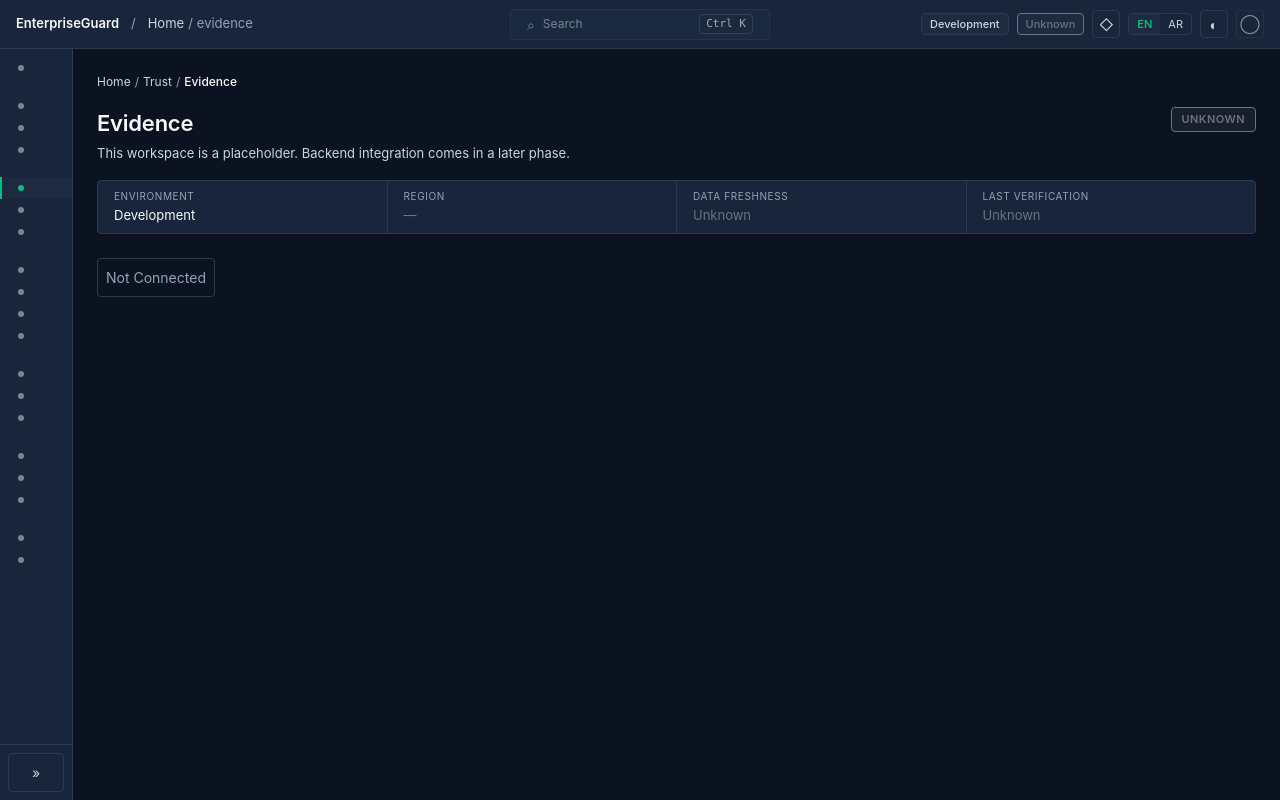
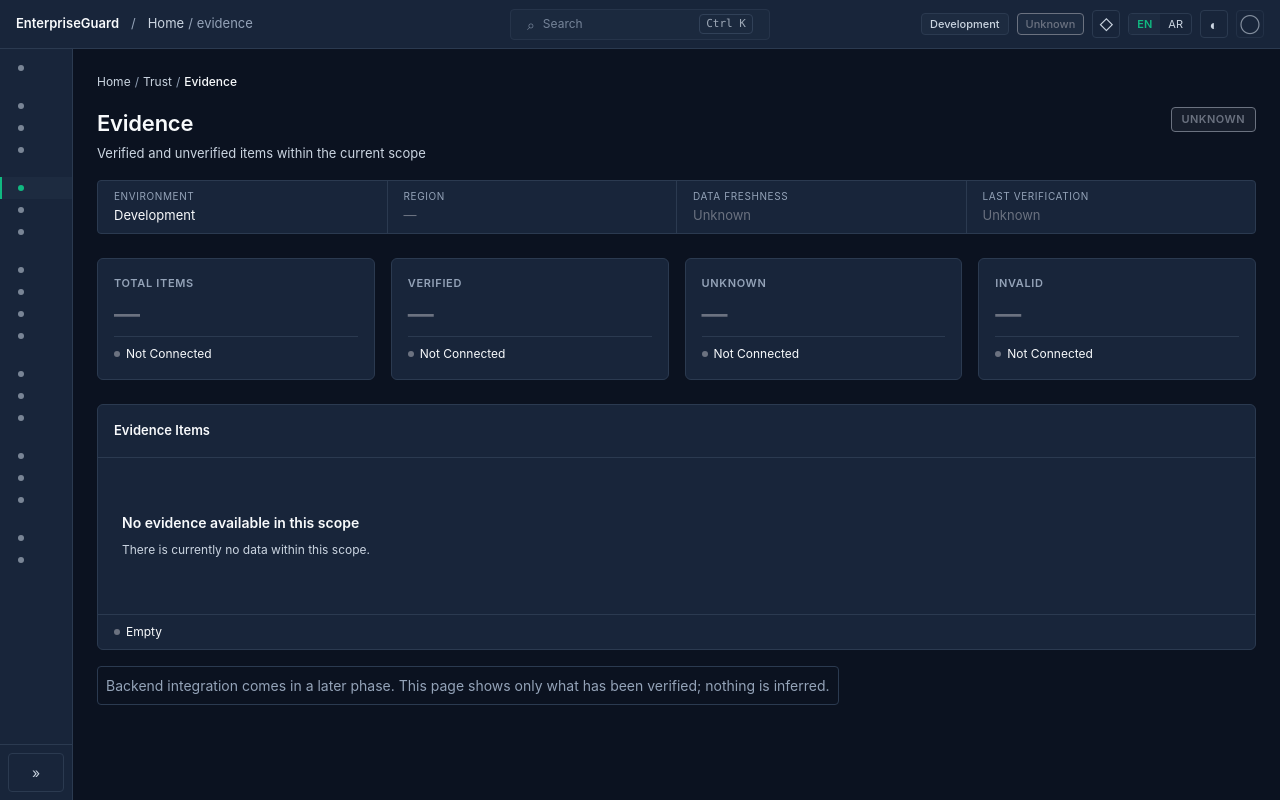
Before and after one commit to Bashar100-A/EnterpriseGuard, a React (Vite) app in the folder frontend/: page /evidence in a window 1280 px wide. Built offline with nearby package versions, Linux system fonts and the light colour scheme.

Commit message:
UI-01.E.2: add Evidence page (first real page with primitives)

```diff
--- a/frontend/src/app/router.tsx
+++ b/frontend/src/app/router.tsx
@@ -3,6 +3,7 @@ import { RootLayout } from './RootLayout'
 import { ErrorBoundary } from './ErrorBoundary'
 import { PageShell } from './PageShell'
 import { NotFound } from './NotFound'
+import { EvidencePage } from '../features/evidence'
 
 export interface RouteSpec {
   path: string
@@ -37,7 +38,10 @@ function buildChildRoutes(): RouteObject[] {
   const children: RouteObject[] = []
 
   ROUTE_SPECS.forEach((spec, i) => {
-    const element = <PageShell titleKey={spec.titleKey} groupKey={spec.groupKey} />
+    const element =
+      spec.path === '/evidence'
+        ? <EvidencePage />
+        : <PageShell titleKey={spec.titleKey} groupKey={spec.groupKey} />
     if (i === 0) {
       children.push({ index: true, element })
     } else {
--- a/frontend/src/app/styles.css
+++ b/frontend/src/app/styles.css
@@ -2083,3 +2083,19 @@ body {
 .eg-danger__btn--confirm:hover:not(:disabled) {
   filter: brightness(1.08);
 }
+
+/* ------------------------------------------------------------
+   EvidencePage (E.2)
+   First real page. Full-provenance, no fabricated rows.
+   ------------------------------------------------------------ */
+
+.eg-evidence-page__metrics {
+  display: grid;
+  grid-template-columns: repeat(auto-fit, minmax(200px, 1fr));
+  gap: var(--eg-space-3);
+  margin-block-end: var(--eg-space-4);
+}
+
+.eg-evidence-page__table {
+  margin-block-end: var(--eg-space-3);
+}
--- /dev/null
+++ b/frontend/src/features/evidence/EvidencePage.tsx
@@ -0,0 +1,151 @@
+import { type ReactElement } from 'react'
+import { useTranslation } from 'react-i18next'
+
+import { WorkspaceHeader, ContextStrip } from '../../components/workspace'
+import { MetricCard, EnterpriseTable } from '../../components/data-display'
+import type { EnterpriseColumn, MetricValue } from '../../components/data-display'
+import {
+  EvidenceIndicator,
+  TechnicalIdentifier,
+} from '../../components/security'
+import type { VerificationState } from '../../components/security'
+
+interface EvidenceRow {
+  id: string
+  source: string
+  verifiedAt: string
+  state: VerificationState
+}
+
+function resolveEnvironment(): string {
+  const mode = import.meta.env.MODE
+  if (mode === 'production') return 'Production'
+  if (mode === 'development') return 'Development'
+  if (mode === 'test') return 'Test'
+  return 'Unknown'
+}
+
+/**
+ * EvidencePage — UI-01.E.2.
+ *
+ * Displays evidence items within the current scope with full provenance.
+ *
+ * In UI-01 there is no backend yet, so the page renders only the honest
+ * empty state. No rows are fabricated. When the backend arrives, this same
+ * page will display real data — no component changes required.
+ *
+ * Uses:
+ *   - WorkspaceHeader + ContextStrip (structure)
+ *   - MetricCard (summary counts — showing Not Connected for now)
+ *   - EnterpriseTable (item list)
+ *   - EvidenceIndicator (per-row verification)
+ *   - TechnicalIdentifier (evidence IDs — mono, LTR-safe, copyable)
+ */
+export function EvidencePage(): ReactElement {
+  const { t } = useTranslation('evidence')
+  const { t: tW } = useTranslation('workspace')
+  const { t: tN } = useTranslation('navigation')
+
+  // No backend in UI-01. Empty by design.
+  const rows: EvidenceRow[] = []
+  const backendConnected = false
+
+  const columns: EnterpriseColumn<EvidenceRow>[] = [
+    {
+      key: 'id',
+      header: t('table.id'),
+      render: (r) => <TechnicalIdentifier value={r.id} maxLength={16} />,
+    },
+    {
+      key: 'source',
+      header: t('table.source'),
+      render: (r) => r.source,
+    },
+    {
+      key: 'verifiedAt',
+      header: t('table.verifiedAt'),
+      render: (r) => <span className="eg-mono">{r.verifiedAt}</span>,
+    },
+    {
+      key: 'verification',
+      header: t('table.verification'),
+      render: (r) => <EvidenceIndicator state={r.state} />,
+    },
+  ]
+
+  const emptyValue: MetricValue = { value: null }
+  const totalValue: MetricValue = backendConnected ? { value: rows.length } : emptyValue
+  const verifiedValue: MetricValue = backendConnected
+    ? { value: rows.filter((r) => r.state === 'verified').length }
+    : emptyValue
+  const unknownValue: MetricValue = backendConnected
+    ? { value: rows.filter((r) => r.state === 'unknown').length }
+    : emptyValue
+  const invalidValue: MetricValue = backendConnected
+    ? { value: rows.filter((r) => r.state === 'invalid').length }
+    : emptyValue
+
+  const breadcrumb = [
+    { label: tW('breadcrumb.home') },
+    { label: tN('groups.trust') },
+    { label: t('title'), current: true },
+  ]
+
+  return (
+    <>
+      <WorkspaceHeader
+        breadcrumb={breadcrumb}
+        title={t('title')}
+        description={t('description')}
+        assuranceState="unknown"
+        context={
+          <ContextStrip
+            environment={resolveEnvironment()}
+            region="—"
+            dataFreshness="Unknown"
+            lastVerification="Unknown"
+          />
+        }
+      />
+
+      <section
+        className="eg-evidence-page__metrics"
+        aria-label={t('table.caption')}
+      >
+        <MetricCard
+          label={t('metrics.total')}
+          value={totalValue}
+          dataState={backendConnected ? 'live' : 'notConnected'}
+        />
+        <MetricCard
+          label={t('metrics.verified')}
+          value={verifiedValue}
+          dataState={backendConnected ? 'live' : 'notConnected'}
+        />
+        <MetricCard
+          label={t('metrics.unknown')}
+          value={unknownValue}
+          dataState={backendConnected ? 'live' : 'notConnected'}
+        />
+        <MetricCard
+          label={t('metrics.invalid')}
+          value={invalidValue}
+          dataState={backendConnected ? 'live' : 'notConnected'}
+        />
+      </section>
+
+      <section className="eg-evidence-page__table">
+        <EnterpriseTable<EvidenceRow>
+          columns={columns}
+          rows={rows}
+          getRowKey={(r) => r.id}
+          state={backendConnected ? 'loaded' : 'empty'}
+          caption={t('table.caption')}
+          emptyMessage={t('table.empty')}
+        />
+      </section>
+
+      <p className="eg-note">{t('backendNote')}</p>
+    </>
+  )
+}
--- /dev/null
+++ b/frontend/src/features/evidence/index.ts
@@ -0,0 +1 @@
+export { EvidencePage } from './EvidencePage'
--- a/frontend/src/i18n/index.ts
+++ b/frontend/src/i18n/index.ts
@@ -13,6 +13,7 @@ import enSecurity from './locales/en/security.json'
 import enDataDisplay from './locales/en/dataDisplay.json'
 import enCommand from './locales/en/command.json'
 import enDangerous from './locales/en/dangerous.json'
+import enEvidence from './locales/en/evidence.json'
 
 import arCommon from './locales/ar/common.json'
 import arNavigation from './locales/ar/navigation.json'
@@ -26,6 +27,7 @@ import arSecurity from './locales/ar/security.json'
 import arDataDisplay from './locales/ar/dataDisplay.json'
 import arCommand from './locales/ar/command.json'
 import arDangerous from './locales/ar/dangerous.json'
+import arEvidence from './locales/ar/evidence.json'
 
 export const SUPPORTED_LANGUAGES = ['en', 'ar'] as const
 export type SupportedLanguage = (typeof SUPPORTED_LANGUAGES)[number]
@@ -46,6 +48,7 @@ export const NAMESPACES = [
   'dataDisplay',
   'command',
   'dangerous',
+  'evidence',
 ] as const
 
 function isSupported(value: string | null | undefined): value is SupportedLanguage {
@@ -72,6 +75,7 @@ const resources = {
     dataDisplay: enDataDisplay,
     command: enCommand,
     dangerous: enDangerous,
+    evidence: enEvidence,
   },
   ar: {
     common: arCommon,
@@ -86,6 +90,7 @@ const resources = {
     dataDisplay: arDataDisplay,
     command: arCommand,
     dangerous: arDangerous,
+    evidence: arEvidence,
   },
 }
 
--- /dev/null
+++ b/frontend/src/i18n/locales/ar/evidence.json
@@ -0,0 +1,19 @@
+{
+  "title": "الأدلة",
+  "description": "العناصر الموثّقة وغير الموثّقة ضمن النطاق الحالي",
+  "metrics": {
+    "total": "إجمالي العناصر",
+    "verified": "موثّق",
+    "unknown": "غير معروف",
+    "invalid": "غير صالح"
+  },
+  "table": {
+    "caption": "عناصر الأدلة",
+    "id": "المعرّف",
+    "source": "المصدر",
+    "verifiedAt": "تم التحقق في",
+    "verification": "التحقق",
+    "empty": "لا توجد أدلة متاحة في هذا النطاق"
+  },
+  "backendNote": "تكامل الخادم في مرحلة لاحقة. تُعرض هذه الصفحة فقط ما تم التحقق منه؛ لا شيء مستنتج."
+}
--- /dev/null
+++ b/frontend/src/i18n/locales/en/evidence.json
@@ -0,0 +1,19 @@
+{
+  "title": "Evidence",
+  "description": "Verified and unverified items within the current scope",
+  "metrics": {
+    "total": "Total Items",
+    "verified": "Verified",
+    "unknown": "Unknown",
+    "invalid": "Invalid"
+  },
+  "table": {
+    "caption": "Evidence Items",
+    "id": "Identifier",
+    "source": "Source",
+    "verifiedAt": "Verified At",
+    "verification": "Verification",
+    "empty": "No evidence available in this scope"
+  },
+  "backendNote": "Backend integration comes in a later phase. This page shows only what has been verified; nothing is inferred."
+}
```
Also changed, not shown: 1 other file (tests, documents, lock files or other folders).
